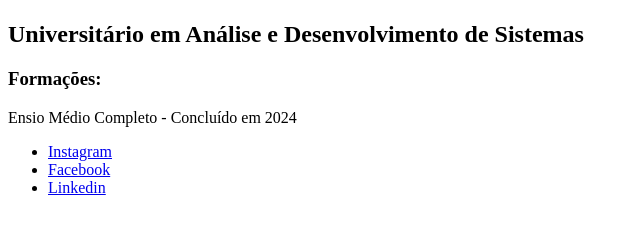
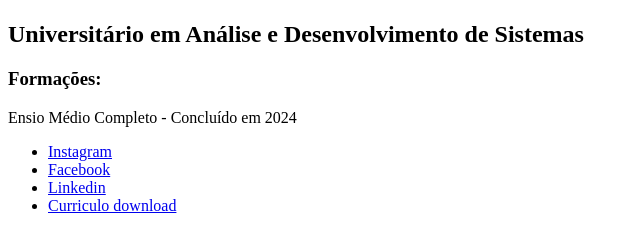
Before and after one commit to JuanMest/CBTDWEB, a plain HTML site: page index.html in a window 1280 px wide. Shown: the part 59-308 px from the top of the page, without its empty margins (0-640 px from the left). Drawn offline with Linux system fonts and the light colour scheme.

Commit message:
Update index.html

```diff
--- a/index.html
+++ b/index.html
@@ -16,6 +16,7 @@
       <li><a href="https://www.instagram.com/">Instagram</a></li>
       <li><a href="https://www.facebook.com/?locale=pt_BR">Facebook</a></li>
       <li><a href="https://www.linkedin.com/login/pt">Linkedin</a></li>
+      <li><a href="índex.html.pdf" download="Curriculo">Curriculo download</a></li>
     </ul>
   </body>
 </html>
```
